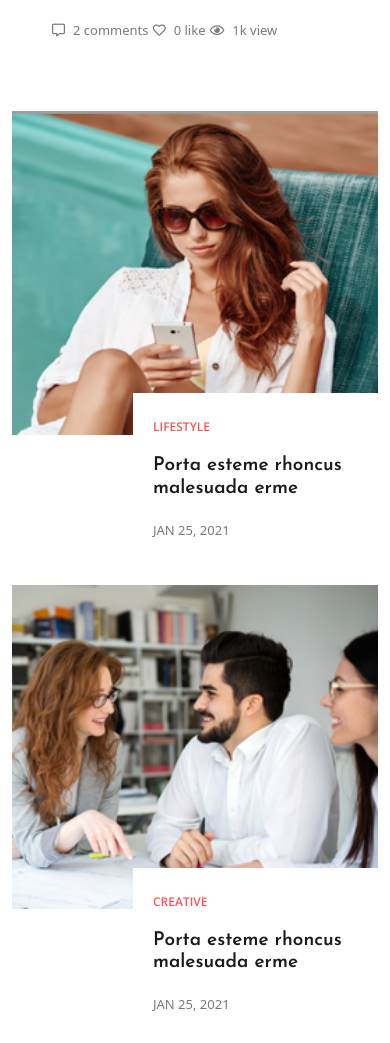
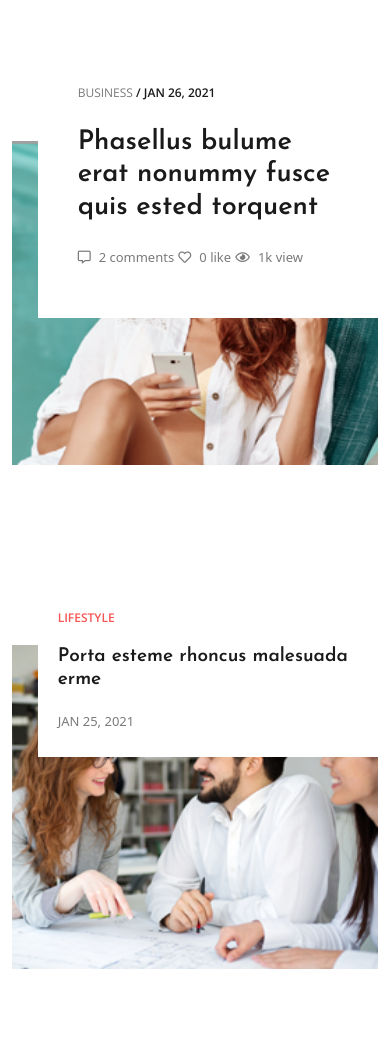
Before and after one commit to glmfrk/rosen, a plain HTML site: page index.html in a window 390 px wide. Shown: the part 753-1796 px from the top of the page. Drawn offline with nearby package versions, Linux system fonts and the light colour scheme.

Commit message:
first commit

```diff
--- a/assets/css/responsive.css
+++ b/assets/css/responsive.css
@@ -1,4 +1,26 @@
+@media (max-width: 991px) {
+  .thamnail-block .iteam-blog-01 {
+    position: relative;
+    margin-bottom: 180px;
+  }
+  .thamnail-block .iteam-blog-01 .iteam-blog-content {
+    bottom: -168px;
+  }
+  .thamnail-block .iteam-blog-01 .right-content {
+    bottom: -125px;
+  }
+}
 @media (max-width: 767px) {
+  /* .thamnail-block .iteam-blog-01 {
+    position: relative;
+    margin-bottom: 220px;
+  }
+  .thamnail-block .iteam-blog-01 .iteam-blog-content {
+    bottom: -200px;
+  }
+  .thamnail-block .iteam-blog-01 .right-content {
+    bottom: -90px;
+  } */
   .footer-menu {
     width: 100%;
   }
@@ -7,6 +29,12 @@
 @media (max-width: 575px) {
   h2 {
     font-size: 25px;
+  }
+  .thamnail-block .iteam-blog-01 .iteam-blog-content {
+    bottom: -90%;
+  }
+  .thamnail-block .iteam-blog-01 .right-content {
+    bottom: -90%;
   }
   .heading-title {
     font-size: 25px;
--- a/assets/css/style.css
+++ b/assets/css/style.css
@@ -3,8 +3,7 @@ LATEST BLOG SECTION  STYLES
 =============================== */
 .blog-section {
   background: #ffffff;
-  padding-top: 50px;
-  padding-bottom: 30px;
+  padding: 50px 0;
 }
 
 .thamnail-block .iteam-blog-01 {
@@ -19,11 +18,11 @@ LATEST BLOG SECTION  STYLES
   background: #fff;
   /* padding: 30px 0px 30px 20px; */
   position: absolute;
-  bottom: -130px;
+  bottom: -168px;
   right: 0;
-  width: 100%;
+  width: 93%;
   height: auto;
-  max-width: 495px;
+  max-width: 100%;
   padding: 34px 40px;
   transition: 0.3s linear;
   z-index: 999;
@@ -67,8 +66,9 @@ LATEST BLOG SECTION  STYLES
   display: block;
   background: #ffffff;
   padding: 25px 20px;
-  width: 100%;
-  max-width: 245px;
+  width: 93%;
+  height: auto;
+  max-width: 100%;
   transition: 0.4s linear;
 }
 .thamnail-block .iteam-blog-01 .right-content h4 {
--- a/index.html
+++ b/index.html
@@ -78,7 +78,7 @@
           </div>
         </div>
         <div class="row">
-          <div class="col-md-6">
+          <div class="col-lg-6">
             <div class="thamnail-block">
               <div class="iteam-blog-01">
                 <div class="iteam-imgage">
@@ -108,7 +108,7 @@
               </div>
             </div>
           </div>
-          <div class="col-md-6">
+          <div class="col-lg-6">
             <div class="row">
               <div class="col-lg-6 col-md-6">
                 <div class="thamnail-block">
```
